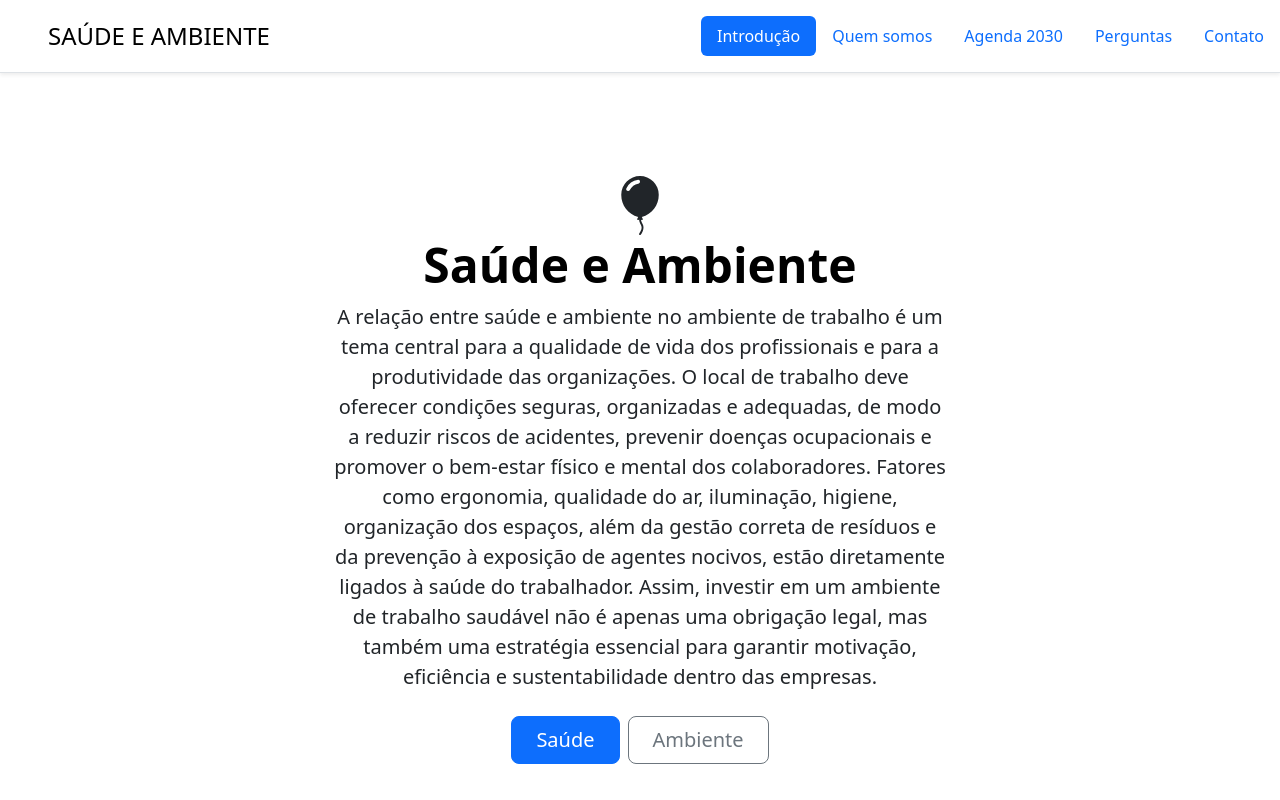
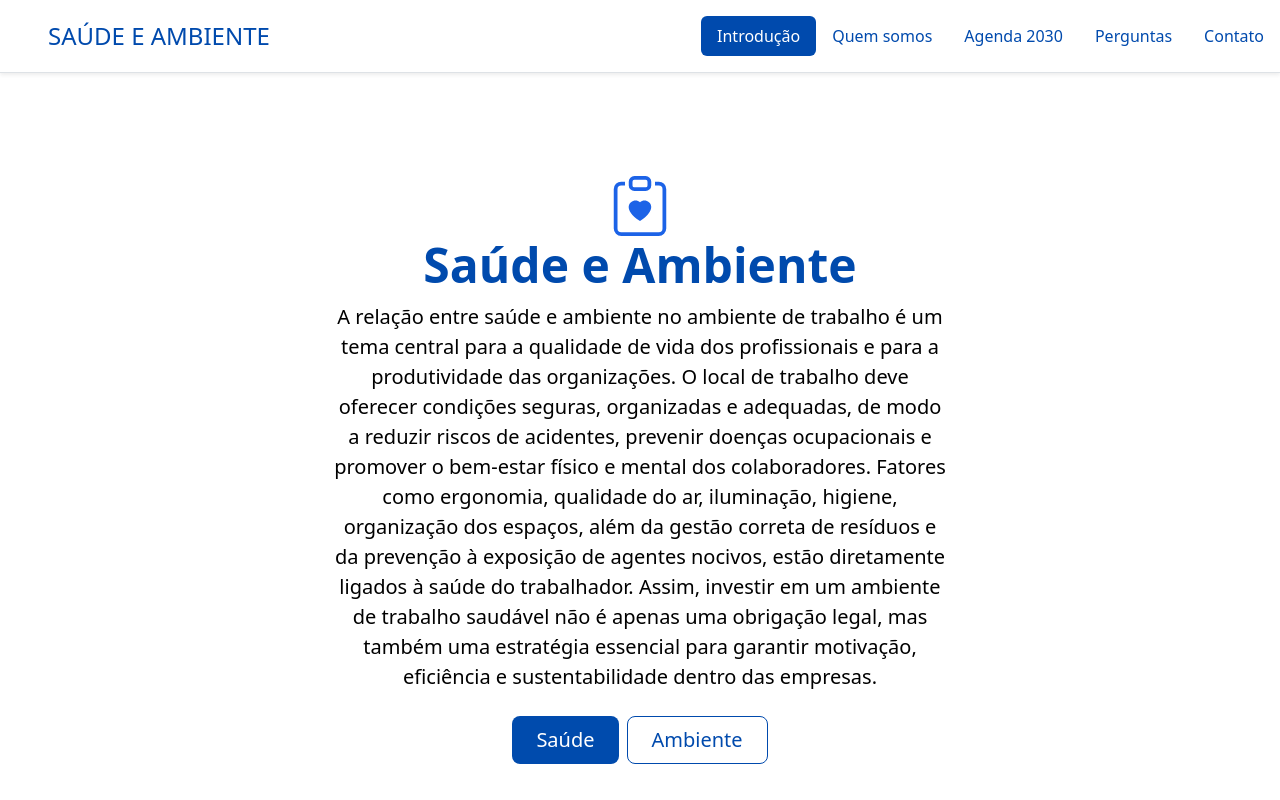
Before and after one commit to Alan494-svg/Atividade-Sa-de_Ambiente, a plain HTML site: page index.html in a window 1280 px wide. Shown: the top 800 px of the page. Drawn offline with nearby package versions, Linux system fonts and the light colour scheme.

Commit message:
Atualização do site

```diff
--- a/index.html
+++ b/index.html
@@ -7,6 +7,8 @@
     <title>Site Saúde e Ambiente</title>
     <link href="https://cdn.jsdelivr.net/npm/bootstrap@5.3.7/dist/css/bootstrap.min.css" rel="stylesheet"
         integrity="sha384-LN+7fdVzj6u52u30Kp6M/trliBMCMKTyK833zpbD+pXdCLuTusPj697FH4R/5mcr" crossorigin="anonymous">
+
+    <link rel="stylesheet" href="style.css">
 
     <style>
         body {
@@ -35,12 +37,15 @@
     </header>
 
     <div id="inicio" class="px-4 py-5 my-5 text-center">
-        <svg xmlns="http://www.w3.org/2000/svg" width="60" height="60" fill="currentColor" class="bi bi-balloon-fill"
+        <svg xmlns="http://www.w3.org/2000/svg" width="60" height="60" fill="currentColor" class="icone"
             viewBox="0 0 16 16">
             <path fill-rule="evenodd"
-                d="M8.48 10.901C11.211 10.227 13 7.837 13 5A5 5 0 0 0 3 5c0 2.837 1.789 5.227 4.52 5.901l-.244.487a.25.25 0 1 0 .448.224l.04-.08c.009.17.024.315.051.45.068.344.208.622.448 1.102l.013.028c.212.422.182.85.05 1.246-.135.402-.366.751-.534 1.003a.25.25 0 0 0 .416.278l.004-.007c.166-.248.431-.646.588-1.115.16-.479.212-1.051-.076-1.629-.258-.515-.365-.732-.419-1.004a2 2 0 0 1-.037-.289l.008.017a.25.25 0 1 0 .448-.224zM4.352 3.356a4 4 0 0 1 3.15-2.325C7.774.997 8 1.224 8 1.5s-.226.496-.498.542c-.95.162-1.749.78-2.173 1.617a.6.6 0 0 1-.52.341c-.346 0-.599-.329-.457-.644" />
+                d="M5 1.5A1.5 1.5 0 0 1 6.5 0h3A1.5 1.5 0 0 1 11 1.5v1A1.5 1.5 0 0 1 9.5 4h-3A1.5 1.5 0 0 1 5 2.5zm5 0a.5.5 0 0 0-.5-.5h-3a.5.5 0 0 0-.5.5v1a.5.5 0 0 0 .5.5h3a.5.5 0 0 0 .5-.5z" />
+            <path
+                d="M3 1.5h1v1H3a1 1 0 0 0-1 1V14a1 1 0 0 0 1 1h10a1 1 0 0 0 1-1V3.5a1 1 0 0 0-1-1h-1v-1h1a2 2 0 0 1 2 2V14a2 2 0 0 1-2 2H3a2 2 0 0 1-2-2V3.5a2 2 0 0 1 2-2" />
+            <path d="M8 6.982C9.664 5.309 13.825 8.236 8 12 2.175 8.236 6.336 5.31 8 6.982" />
         </svg>
-        <h1 class="display-5 fw-bold text-body-emphasis">Saúde e Ambiente</h1>
+        <h1 class="display-5 fw-bold titulo-intoducao">Saúde e Ambiente</h1>
         <div class="col-lg-6 mx-auto">
             <p class="lead mb-4">A relação entre saúde e ambiente no ambiente de trabalho é um tema central para a
                 qualidade de vida dos profissionais e para a produtividade das organizações. O local de trabalho deve
--- /dev/null
+++ b/style.css
@@ -0,0 +1,54 @@
+/* Fundo do site */
+body {
+    background-color: #ffffff;
+    padding-top: 80px;
+}
+
+/* Nome da Barra ( SAÚDE E AMIENTE) */
+
+.fs-4 {
+    color: #004aad;
+}
+
+/* Titulo da Introdução */
+
+.titulo-intoducao {
+    color:#004aad
+}
+/* Cor texto */
+
+.col-lg-6 {
+    color:#000000
+}
+
+/* Botão principal (Saúde) */
+.btn-primary {
+    background-color: #004bad !important;
+    border: none;
+}
+
+/* Botão secundário (Ambiente) */
+.btn-outline-secondary {
+    color: #004aad !important;
+    border-color: #004aad !important;
+}
+
+.btn-outline-secondary:hover {
+    background-color: #004aad !important;
+    color: white !important;
+}
+
+/* Links do menu */
+.nav-link {
+    color: #004aad !important;
+}
+
+.nav-link.active {
+    background-color: #004aad !important;
+    color: white !important;
+}
+
+/* Cor do ícone */
+.icone {
+    color: #0050e4e3;
+}
```
